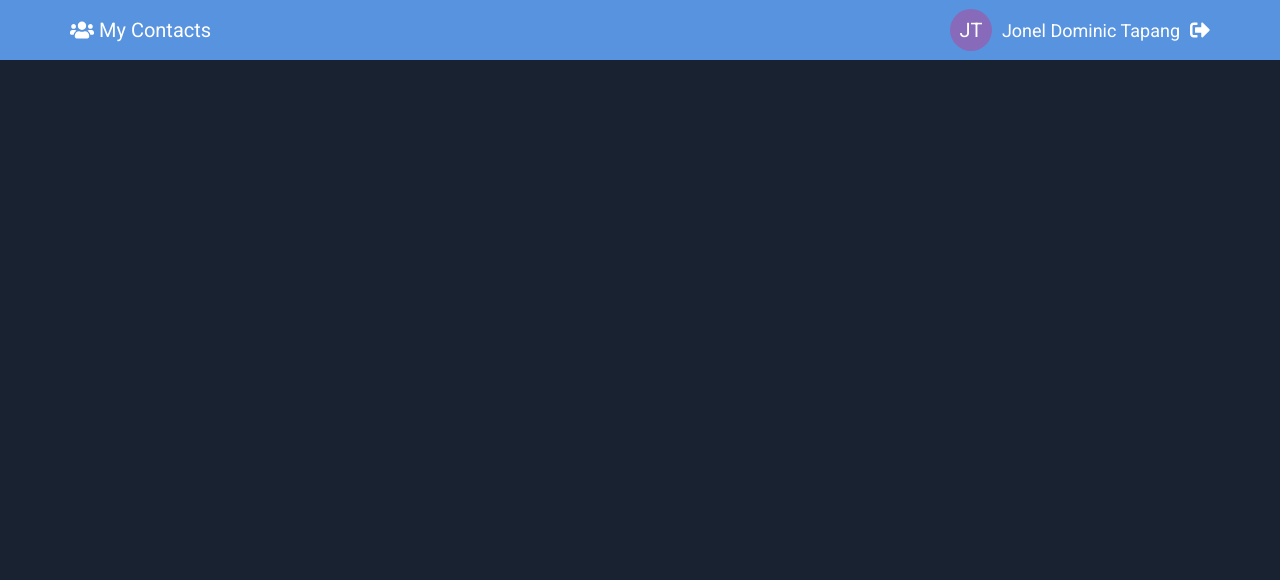
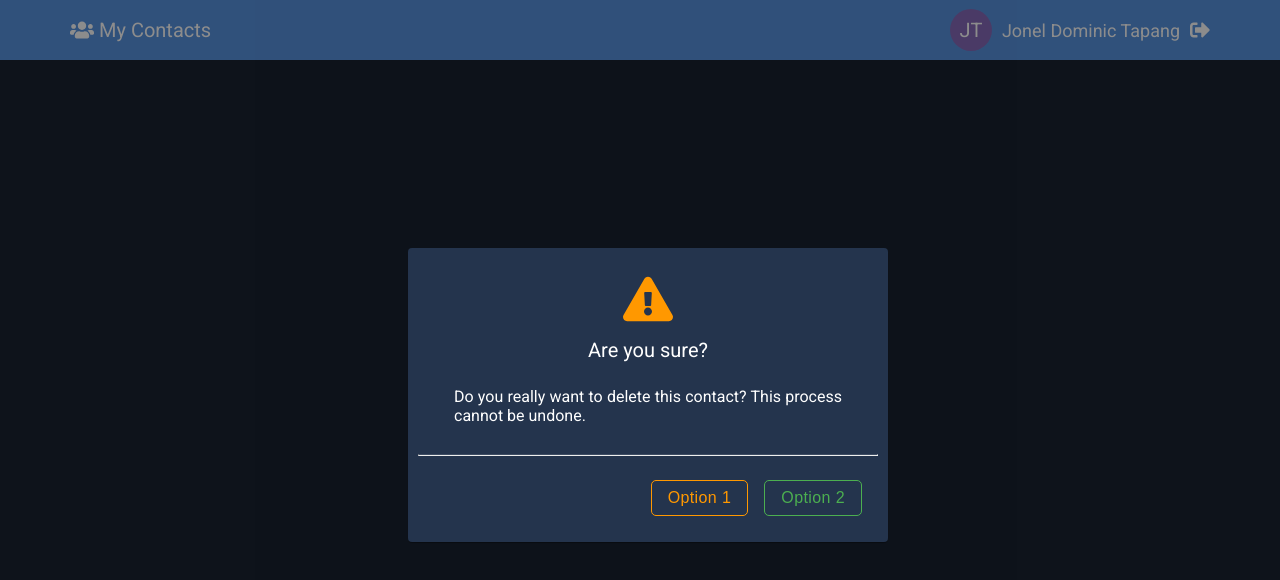
Before and after one commit to joneldominic/User-Contact-Management-App, a React (Create React App) app in the folder frontend/: page /contacts in a window 1280 px wide. Shown: the top 580 px of the page. Built offline with nearby package versions, Linux system fonts and the light colour scheme.

Commit message:
Added Modal

```diff
--- a/frontend/src/App.js
+++ b/frontend/src/App.js
@@ -2,54 +2,39 @@ import React from "react";
 import { BrowserRouter, Switch, Route, Redirect } from "react-router-dom";
 
 import Main from "./pages/Main";
+import Portal from "./pages/Portal";
+
+import Modal from "./core/UI/Modal";
 
 import AppRoutes from "./constants/app-routes";
-
-// import Avatar from "./core/UI/Avatar";
-// import Button from "./core/UI/Button";
-// import Card from "./core/UI/Card";
-// import CardActions from "./core/UI/CardActions";
-// import CardContent from "./core/UI/CardContent";
-// import CardHeader from "./core/UI/CardHeader";
-
-import Portal from "./pages/Portal";
 
 const App = () => {
   const isLoggedIn = true;
 
   return (
+    <>
+      <Modal
+        title="Warning!"
+        message="Are you sure you want to Delete this Contact?"
+        buttonALabel="Cancel"
+      />
       <BrowserRouter>
         <Switch>
           <Route path={AppRoutes.MainPage.path} exact>
             <Redirect to={AppRoutes.ContactPage.path} />
           </Route>
           <Route path={AppRoutes.ContactPage.path}>
-          {isLoggedIn ? <Main /> : <Redirect to={AppRoutes.SignInPage.path} />}
+            {isLoggedIn ? (
+              <Main />
+            ) : (
+              <Redirect to={AppRoutes.SignInPage.path} />
+            )}
           </Route>
         </Switch>
         <Portal />
       </BrowserRouter>
+    </>
   );
 };
 
 export default App;
-
-// <div>
-// <Card>
-//   <CardHeader
-//     avatar={<Avatar>JT</Avatar>}
-//     title="Card Title goes Here"
-//     subtitle="Subtitle"
-//   />
-//   <CardContent>Content goes here....</CardContent>
-//   <CardActions>
-//     <Button
-//       variant="contained"
-//       color="primary"
-//       sx={{ [`margin-left`]: "auto" }}
-//     >
-//       Success
-//     </Button>
-//   </CardActions>
-// </Card>
-// </div>
--- a/frontend/src/core/UI/CardHeader.js
+++ b/frontend/src/core/UI/CardHeader.js
@@ -20,7 +20,7 @@ const AvatarWrapper = styled.div`
 const Title = styled.span`
   margin: 0;
   display: block;
-  font-size: ${(props) => props.theme.size.base};
+  font-size: ${(props) => props.theme.size.xl};
 
   ${(props) => props.sx}
 `;
@@ -28,7 +28,7 @@ const Title = styled.span`
 const Subtitle = styled.span`
   margin: 5px 0 0 0;
   display: block;
-  font-size: ${(props) => props.theme.size.sm};
+  font-size: ${(props) => props.theme.size.base};
   color: ${(props) => props.theme.text.secondary};
 
   ${(props) => props.sx}
--- /dev/null
+++ b/frontend/src/core/UI/Modal.js
@@ -0,0 +1,130 @@
+import React from "react";
+import ReactDOM from "react-dom";
+
+import styled from "styled-components";
+
+import { FaExclamationTriangle } from "react-icons/fa";
+
+import Button from "./Button";
+import Card from "./Card";
+import CardActions from "./CardActions";
+import CardContent from "./CardContent";
+
+const Backdrop = styled.div`
+  position: fixed;
+  top: 0;
+  left: 0;
+  width: 100%;
+  height: 100vh;
+  z-index: 10;
+  background: rgba(0, 0, 0, 0.45);
+`;
+
+const ModalWrapper = styled(Card)`
+  position: fixed;
+  top: 30vh;
+  z-index: 100;
+  overflow: hidden;
+  padding: 10px;
+
+  @media (max-width: 767px) {
+    left: calc(50% - 10rem);
+    width: 20rem;
+  }
+
+  @media (min-width: 768px) {
+    left: calc(50% - 15rem);
+    width: 30rem;
+  }
+
+  & > .actions {
+    width: 100%;
+  }
+
+  & > .actions button:first-child {
+    margin-left: auto;
+    /* margin-right: 20px; */
+  }
+
+  /* & > .actions button:last-child {
+    margin-right: auto;
+    margin-left: 20px;
+  } */
+`;
+
+const IconWrapper = styled.div`
+  width: 100%;
+  display: inline-flex;
+  justify-content: center;
+  font-size: 50px;
+  color: ${(props) => props.theme[props.color].main};
+`;
+
+const TitleWrapper = styled.div`
+  margin-top: 10px;
+  padding: 0px 20px;
+  width: 100%;
+  display: inline-flex;
+  justify-content: center;
+  text-align: justify;
+  font-size: ${(props) => props.theme.size.xl};
+`;
+
+const MessageWrapper = styled.div`
+  margin-top: 25px;
+  margin-bottom: 5px;
+  padding: 0px 20px;
+  width: 100%;
+  display: inline-flex;
+  justify-content: center;
+  text-align: justify;
+`;
+
+const Divider = styled.hr`
+  border-top: 1px solid ${(props) => props.theme.divider};
+`;
+
+const ModalOverlay = (props) => {
+  return (
+    <ModalWrapper>
+      <CardContent>
+        <IconWrapper color="warning">
+          <FaExclamationTriangle />
+        </IconWrapper>
+        <TitleWrapper>Are you sure?</TitleWrapper>
+        <MessageWrapper>
+          Do you really want to delete this contact? This process cannot be
+          undone.
+        </MessageWrapper>
+      </CardContent>
+      <Divider />
+      <CardActions className="actions">
+        <Button variant="outlined" color="warning">
+          Option 1
+        </Button>
+        <Button variant="outlined" color="success">
+          Option 2
+        </Button>
+      </CardActions>
+    </ModalWrapper>
+  );
+};
+
+const Modal = (props) => {
+  return (
+    <>
+      {ReactDOM.createPortal(
+        <Backdrop />,
+        document.getElementById("backdrop-root")
+      )}
+      {ReactDOM.createPortal(
+        <ModalOverlay />,
+        document.getElementById("overlay-root")
+      )}
+    </>
+  );
+};
+
+Modal.defaultProps = {};
+
+export default Modal;
```
Lines whose indentation alone changed are shown as unchanged.
